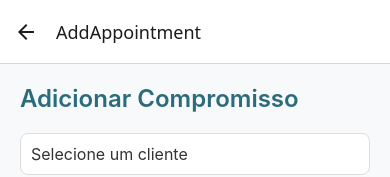
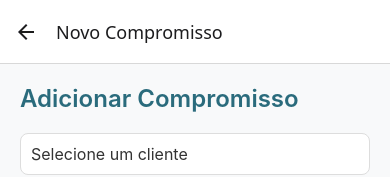
Before and after one commit to 3lder7/System-Studio, a React Native app in the folder app-estudio/: screen /AddAppointment in a window 390 px wide. Shown: the top 177 px of the page. Built offline with nearby package versions, Linux system fonts and the light colour scheme.

Commit message:
✨ Adiciona título 'Novo Compromisso' na tela de Adicionar Compromisso

```diff
--- a/app-estudio/components/screens/AddAppointment.tsx
+++ b/app-estudio/components/screens/AddAppointment.tsx
@@ -54,6 +54,7 @@ const AddCompromissos: React.FC<Props> = ({ route, navigation }) => {
     carregarItem<Cliente[]>('clientes').then((dados) => {
       if (dados) setClientes(dados);
     });
+    navigation.setOptions({ title: 'Novo Compromisso' });
   }, []);
 
   const showDatePicker = () => setDatePickerVisible(true);
```
